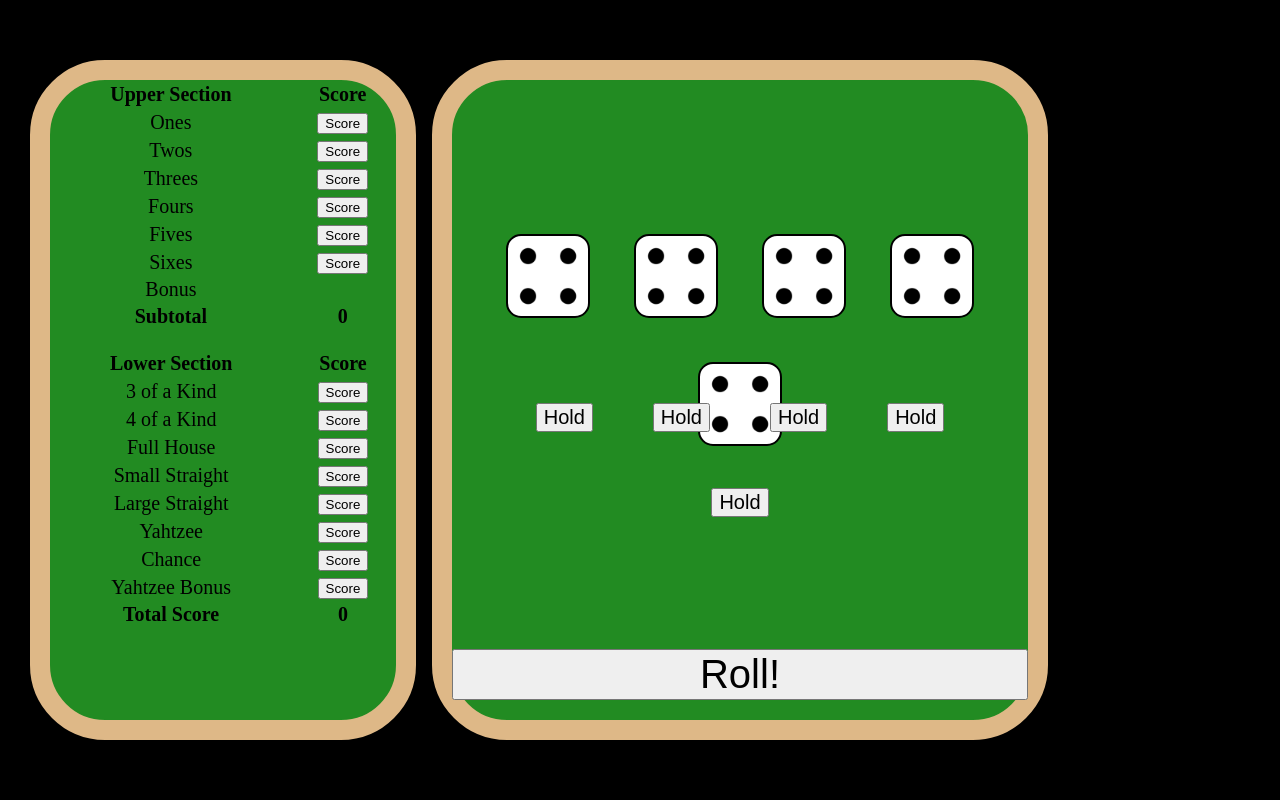
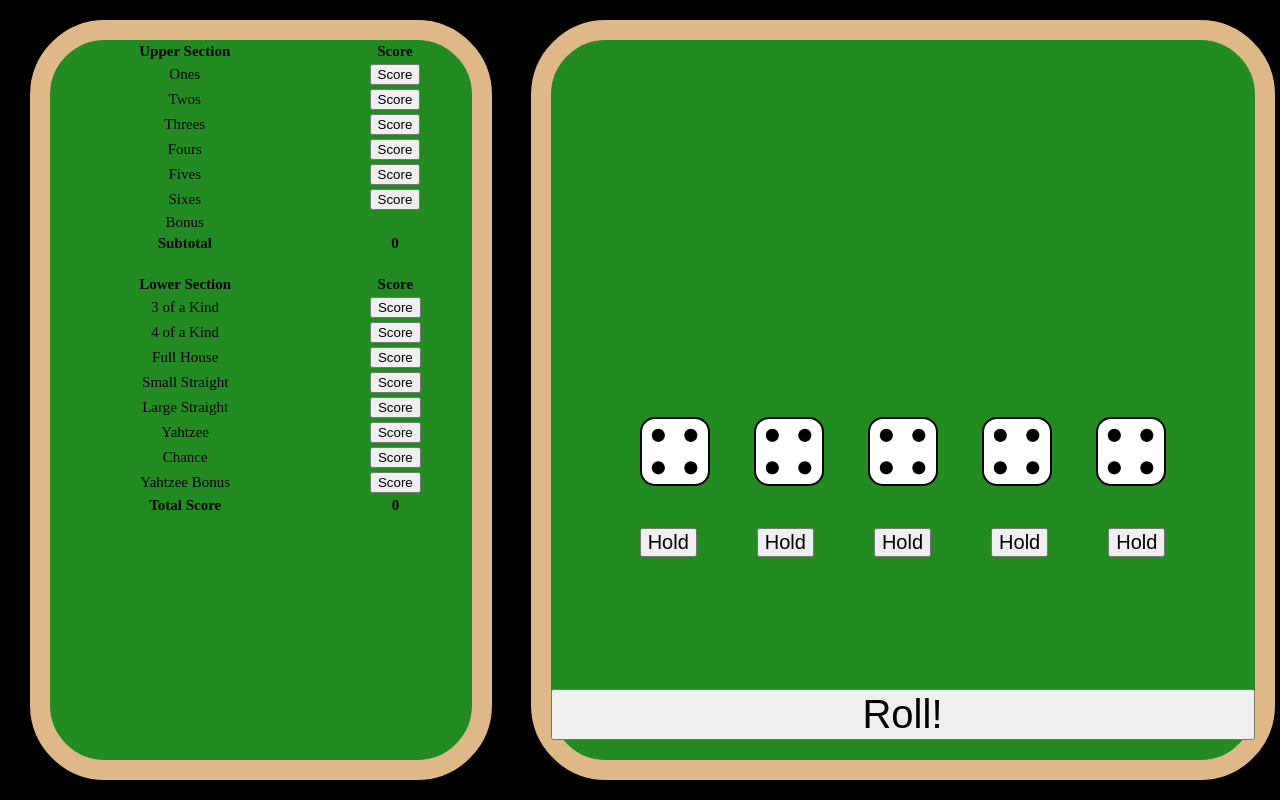
Before and after one commit to s-reimer92/yahtzee, a plain HTML site: page index.html in a window 1280 px wide. Drawn offline with Linux system fonts and the light colour scheme.

Commit message:
Add files via upload

```diff
--- a/index.css
+++ b/index.css
@@ -9,12 +9,12 @@
 
 #playArea {
     position: fixed;
-    height:80%;
-    width:45%;
+    height:90%;
+    width:55%;
     top:0px;
     bottom:0px;
     right:0px;
-    left:200px;
+    left:525px;
     margin:auto;
     background-color:forestgreen;
     border-radius: 75px;
@@ -24,8 +24,8 @@
 
 #scoreArea {
     position: fixed;
-    height:80%;
-    width:27%;
+    height:90%;
+    width:33%;
     top:0px;
     bottom:0px;
     left:30px;
@@ -58,8 +58,8 @@
 }
 
 .dice {
-    height:80px;
-    width:80px;
+    height:65px;
+    width:66px;
     background-color: white;
     display: inline-block;
     margin: 20px;
@@ -82,7 +82,7 @@
 }
 
 #upper, #lower{
-    font-size:20px;
+    font-size:15px;
     text-align: center;
     width:100%;
 }
```
